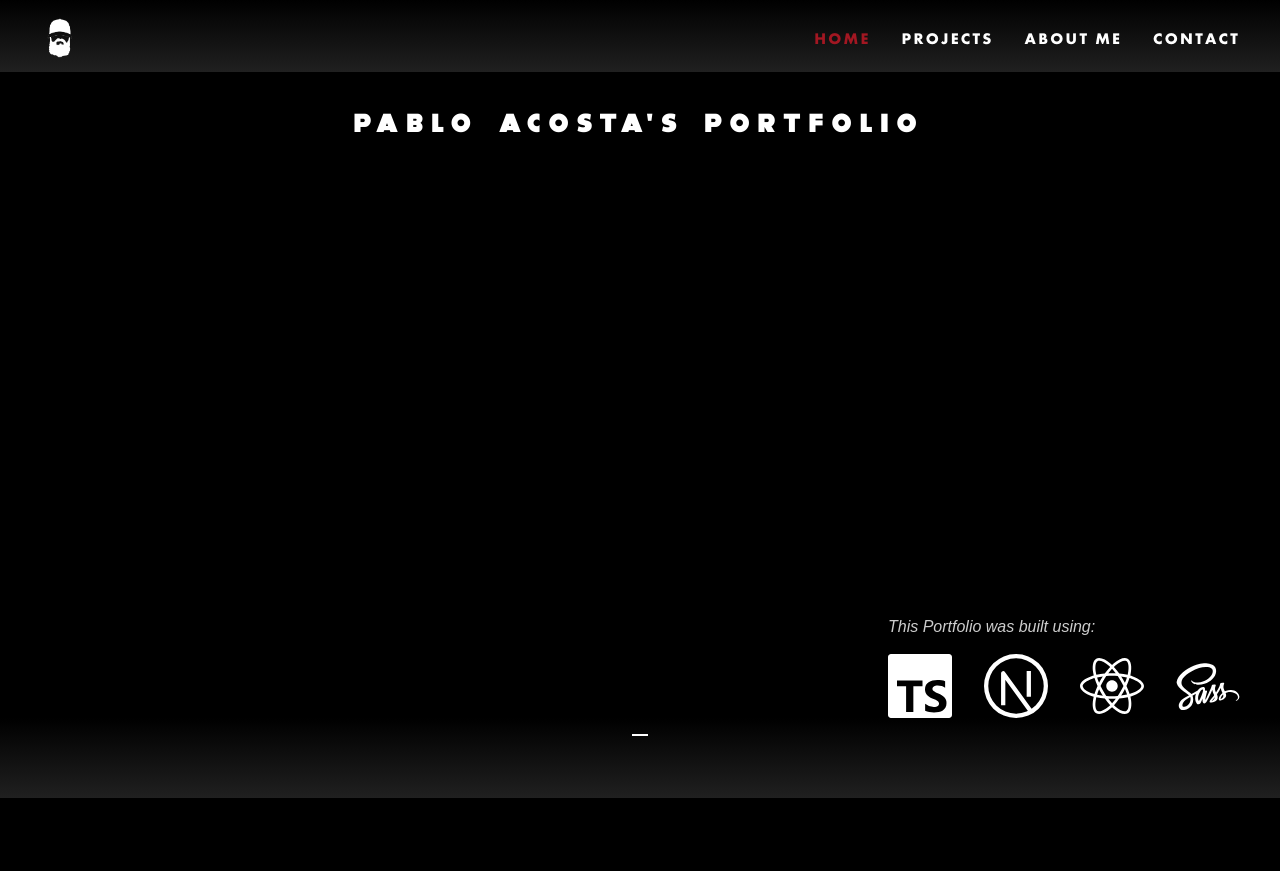
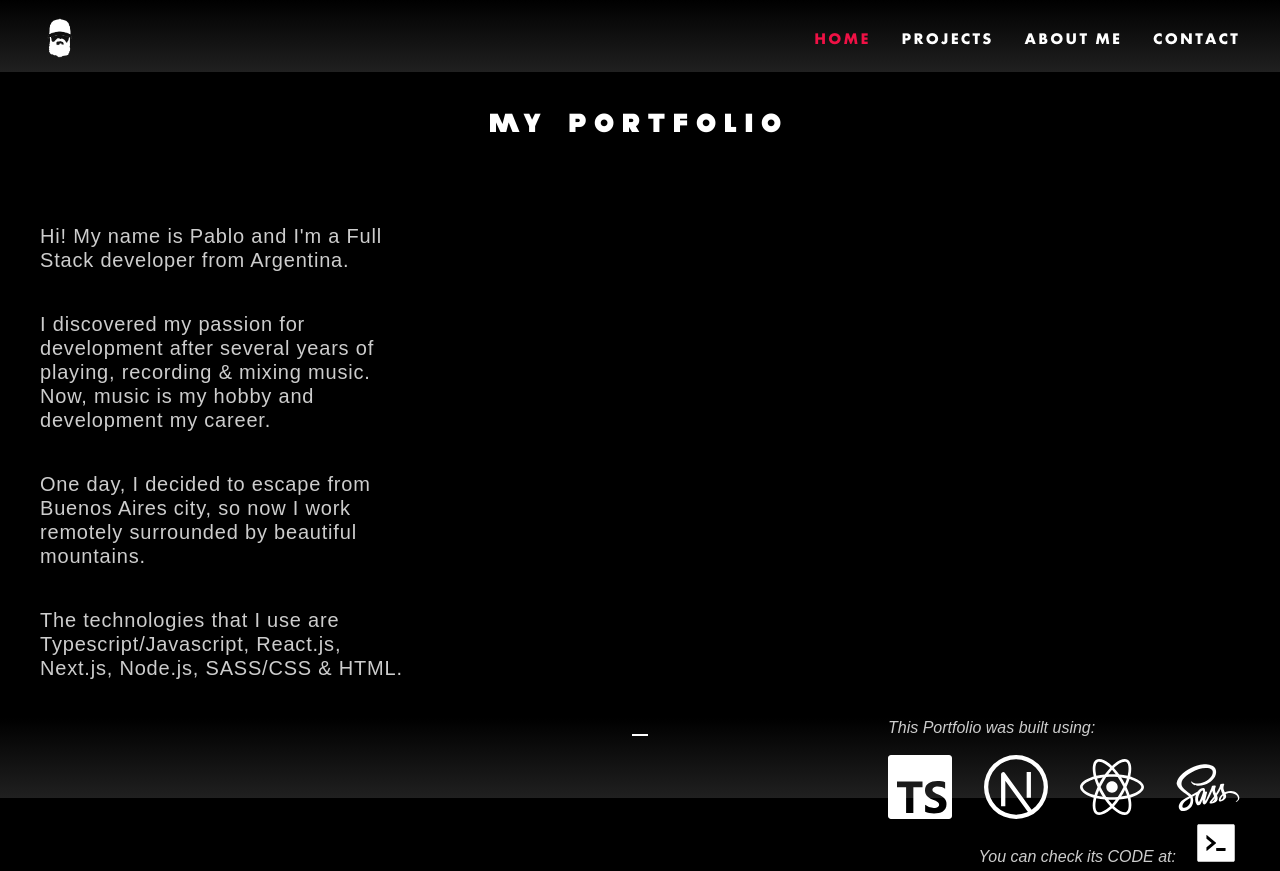
Before and after one commit to pablojacosta/pablo-acosta-portfolio, a Next.js app: page / in a window 1280 px wide. Before the commit the page ends 800 px from the top, so only its background shows below. Built offline with nearby package versions, Linux system fonts and the light colour scheme; some icons are missing; a web font is replaced by a local one.

Commit message:
feat: :sparkles: Working on Home section.

```diff
--- /dev/null
+++ b/src/components/elements/Icons/CodeIcon/CodeIcon.tsx
@@ -0,0 +1,18 @@
+// icon:code | Ant Design Icons https://ant.design/components/icon/ | Ant Design
+import * as React from "react";
+
+function IconCode(props: any) {
+  return (
+    <svg
+      viewBox="0 0 1024 1024"
+      fill="#ffffff"
+      height="3rem"
+      width="3rem"
+      {...props}
+    >
+      <path d="M880 112H144c-17.7 0-32 14.3-32 32v736c0 17.7 14.3 32 32 32h736c17.7 0 32-14.3 32-32V144c0-17.7-14.3-32-32-32zM513.1 518.1l-192 161c-5.2 4.4-13.1.7-13.1-6.1v-62.7c0-2.3 1.1-4.6 2.9-6.1L420.7 512l-109.8-92.2a7.63 7.63 0 01-2.9-6.1V351c0-6.8 7.9-10.5 13.1-6.1l192 160.9c3.9 3.2 3.9 9.1 0 12.3zM716 673c0 4.4-3.4 8-7.5 8h-185c-4.1 0-7.5-3.6-7.5-8v-48c0-4.4 3.4-8 7.5-8h185c4.1 0 7.5 3.6 7.5 8v48z" />
+    </svg>
+  );
+}
+
+export default IconCode;
--- a/src/components/pages/Home/Home.module.scss
+++ b/src/components/pages/Home/Home.module.scss
@@ -4,6 +4,23 @@
   display: flex;
   flex-direction: column;
   justify-content: space-between;
+
+  .top {
+    .content {
+      display: flex;
+      flex-direction: column;
+
+      .square {
+        width: 23em;
+
+        p {
+          font-size: 1.25rem;
+          letter-spacing: 0.05rem;
+          line-height: 1.5rem;
+        }
+      }
+    }
+  }
 
   .bottom {
     display: flex;
@@ -12,5 +29,23 @@
     p {
       font-style: italic;
     }
+
+    .code {
+      display: flex;
+      align-items: flex-end;
+      justify-content: flex-end;
+      gap: 1rem;
+
+      p {
+        margin-bottom: 0.2rem;
+      }
+
+      a {
+        &:hover {
+          transform: scale(1.1);
+          transform-origin: center;
+        }
+      }
+    }
   }
 }
--- a/src/components/pages/Home/Home.tsx
+++ b/src/components/pages/Home/Home.tsx
@@ -1,18 +1,58 @@
 import Container from "@components/elements/Container";
 import styles from "./Home.module.scss";
 import Icons from "@components/shared/Icons";
+import IconCode from "@components/elements/Icons/CodeIcon/CodeIcon";
+import Link from "next/link";
+import { PORTFOLIO_URL } from "constants/externalLinks";
 
 const Home = () => {
   return (
     <Container>
       <div className={styles.home}>
         <div className={styles.top}>
-          <h1>Pablo Acosta&apos;s Portfolio</h1>
+          <h1>My Portfolio</h1>
+          <div className={styles.content}>
+            <div className={`${styles.square} `}>
+              <p>
+                Hi! My name is Pablo and I&apos;m a Full Stack developer from
+                Argentina.
+              </p>
+            </div>
+            <div className={`${styles.square} ${styles.right}`}>
+              <p>
+                I discovered my passion for development after several years of
+                playing, recording & mixing music. Now, music is my hobby and
+                development my career.
+              </p>
+            </div>
+            <div className={`${styles.square} ${styles.left}`}>
+              <p>
+                One day, I decided to escape from Buenos Aires city, so now I
+                work remotely surrounded by beautiful mountains.
+              </p>
+            </div>
+            <div className={`${styles.square} ${styles.right}`}>
+              <p>
+                The technologies that I use are Typescript/Javascript, React.js,
+                Next.js, Node.js, SASS/CSS & HTML.
+              </p>
+            </div>
+          </div>
         </div>
         <div className={styles.bottom}>
           <div>
             <p>This Portfolio was built using:</p>
             <Icons />
+            <div className={styles.code}>
+              <p>You can check its CODE at:</p>
+              <Link
+                href={PORTFOLIO_URL}
+                target="_blank"
+                rel="noopener noreferrer"
+              >
+                <IconCode />
+              </Link>
+            </div>
           </div>
         </div>
       </div>
--- a/src/components/shared/NavBar/components/NavList/NavList.module.scss
+++ b/src/components/shared/NavBar/components/NavList/NavList.module.scss
@@ -15,7 +15,7 @@
 
     &:hover,
     &.active {
-      color: var(--color-epsilon);
+      color: #ef1145;
     }
 
     &.disabled {
--- /dev/null
+++ b/src/constants/externalLinks.ts
@@ -0,0 +1,2 @@
+export const PORTFOLIO_URL =
+  "https://github.com/pablojacosta/pablo-acosta-portfolio";
```
